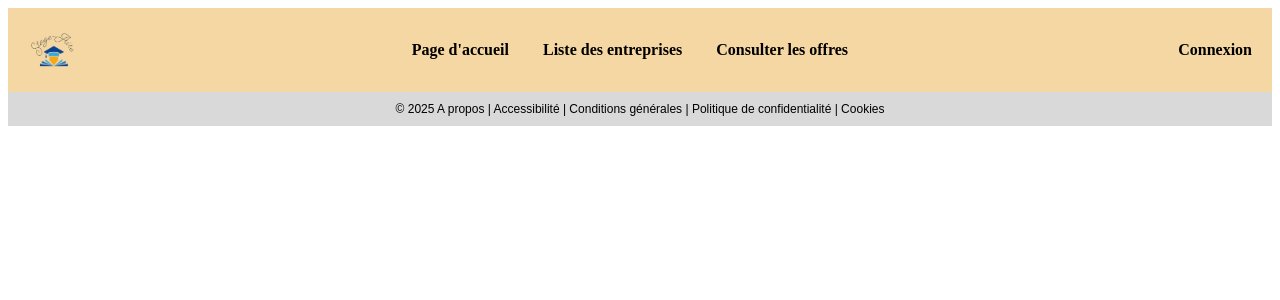
After one commit to g1obu1eb1eu/Projet---Bloc-Web, a PHP site: page /page_d_accueil.html in a window 1280 px wide. The commit adds this page. Shown: the top 300 px of the page. Run offline with PHP 8.4, Linux system fonts and the light colour scheme.

Commit message:
Modif affichage

```diff
--- a/assets/page_d_accueil.css
+++ b/assets/page_d_accueil.css
@@ -1,8 +1,7 @@
-.navbar
+/* .navbar
 {
     display: flex;
     justify-content: space-around;
-    /* background-color: black; */
     font-family: Century Gothic, serif ;
     font-size: 1em;
     color: whitesmoke;
@@ -37,7 +36,7 @@
 .img_top_left{
     height: 5rem;
     width: 5rem;
-}
+} */
 
 /* Footer */
 footer {
@@ -54,3 +53,36 @@ p{
     font-family: Arial, sans-serif;
     size: 1rem;
 }
+
+header {
+    display: flex;
+    justify-content: space-between;
+    align-items: center;
+    background-color: #f5d7a3; /* Beige */
+    padding: 15px 20px;
+}
+
+/* Logo */
+.logo img {
+    height: 50px; /* Ajuste la taille du logo */
+}
+
+/* Menu de navigation */
+nav {
+    flex-grow: 1;
+    text-align: center; /* Centrage du menu */
+}
+
+nav a {
+    text-decoration: none;
+    color: black;
+    font-weight: bold;
+    margin: 0 15px;
+}
+
+/* Connexion alignée à droite */
+.connexion a {
+    text-decoration: none;
+    color: black;
+    font-weight: bold;
+}
--- /dev/null
+++ b/page_d_accueil.html
@@ -0,0 +1,28 @@
+<!DOCTYPE html>
+<html lang="en">
+<head>
+	<link rel="stylesheet" href="assets/page_d_accueil.css">
+	<meta name="viewport" content="width=device-width, initial-scale=1.0">
+    <meta charset="UTF-8">
+    <title>Page d'Accueil</title>
+</head>
+<body>
+    <header>
+		<div class="logo">
+			<img src="images/logo.png" alt="Stage-Aire">
+		</div>
+		<nav>
+			<a href="#">Page d'accueil</a>
+			<a href="#">Liste des entreprises</a>
+			<a href="#">Consulter les offres</a>
+		</nav>
+		<div class="connexion">
+			<a href="#">Connexion</a>
+		</div>
+	</header>
+     <main></main>
+	 <footer>
+        <p>© 2025 A propos | Accessibilité | Conditions générales | Politique de confidentialité | Cookies</p>
+    </footer>
+</body>
+</html>
--- a/page_de_connexion.html
+++ b/page_de_connexion.html
@@ -33,7 +33,6 @@
         </p>
 
         <div class="social-login">
-          <button class="social-btn google-btn">
             <img
               src="https://cdn.builder.io/api/v1/image/assets/TEMP/54b30f0f07541f0686fc0d437418523b1ae113a6c682ca5dbebc291e3917bd1e?placeholderIfAbsent=true&apiKey=9a252b49e24e4a46890188a879a100c4"
               alt="Google"
```
Also changed, not shown: page-d-accueil.html (deleted, +0 -26 lines).
